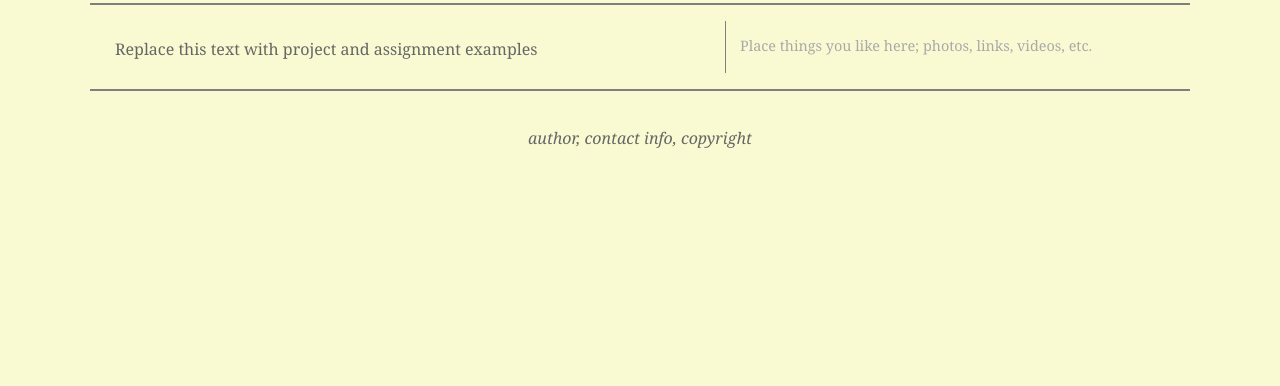
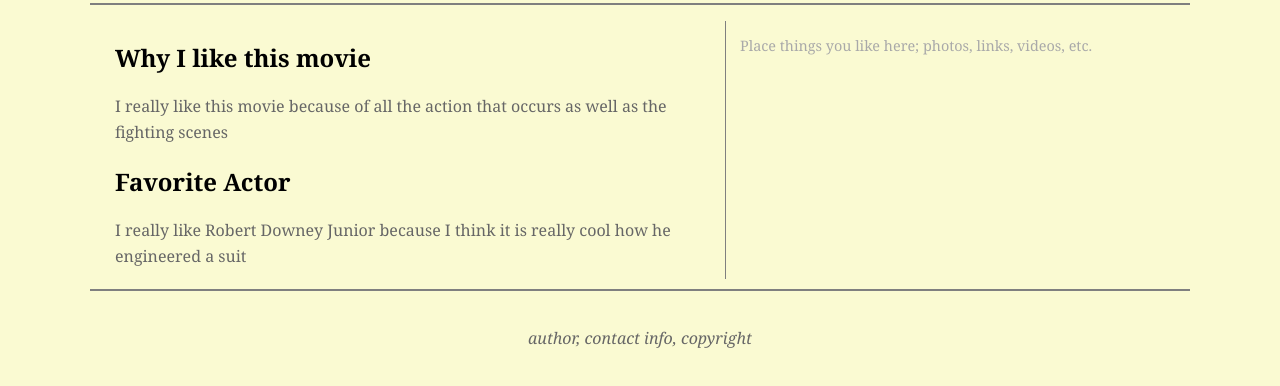
Before and after one commit to sarkotik/BrianLiuPortfolio.github.io, a plain HTML site: page bestMovie.html in a window 1280 px wide. Shown: the part 214-600 px from the top of the page. Drawn offline with Linux system fonts and the light colour scheme.

Commit message:
aerhahjahe

```diff
--- a/bestMovie.html
+++ b/bestMovie.html
@@ -33,7 +33,10 @@
 
 	<!-- Section Content -->
 	<section id="content">
-		<p>Replace this text with project and assignment examples</p>
+		<h2>Why I like this movie</h2>
+		<p> I really like this movie because of all the action that occurs as well as the fighting scenes </p>
+		<h2>Favorite Actor</h2>
+		<p> I really like Robert Downey Junior because I think it is really cool how he engineered a suit </p>
 	</section><!-- end Content -->
 
 	<!-- Aside Content -->
```
